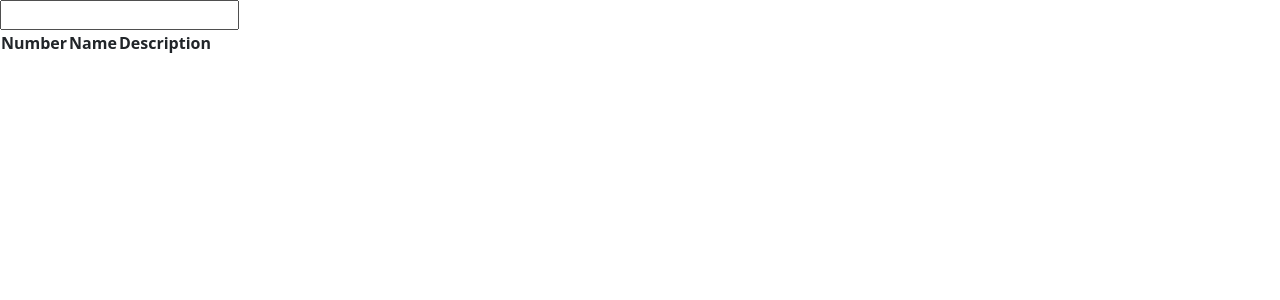
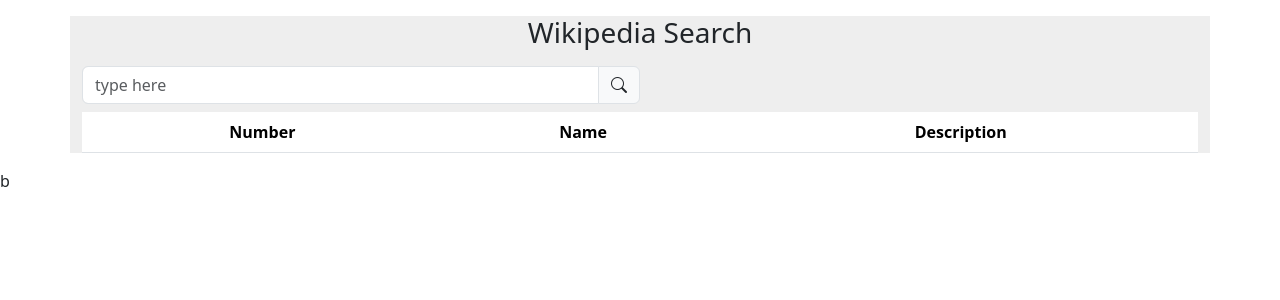
Before and after one commit to zKazemeini125/Wikipedia, an Angular app in the folder ngWikipedia/: page / in a window 1280 px wide. Shown: the top 300 px of the page. Built offline with nearby package versions, Linux system fonts and the light colour scheme.

Commit message:
بهبود رابط کاربری

```diff
--- a/ngWikipedia/package.json
+++ b/ngWikipedia/package.json
@@ -22,6 +22,7 @@
     "@angular/router": "^17.0.0",
     "@angular/ssr": "^17.0.3",
     "bootstrap": "^5.3.2",
+    "bootstrap-icons": "^1.11.3",
     "express": "^4.18.2",
     "rxjs": "~7.8.0",
     "tslib": "^2.3.0",
--- a/ngWikipedia/src/app/_services/wikipedia.service.ts
+++ b/ngWikipedia/src/app/_services/wikipedia.service.ts
@@ -6,7 +6,6 @@
 })
 export class WikipediaService {
   constructor(private http: HttpClient) {}
-
   onSearch(value: string) {
     return this.http.get("https://en.wikipedia.org/w/api.php", {
       params: {
--- a/ngWikipedia/src/app/app.component.css
+++ b/ngWikipedia/src/app/app.component.css
@@ -0,0 +1,5 @@
+.container {
+    background-color: rgb(238, 238, 238);
+    text-align: center;
+    text-transform: capitalize
+}
--- a/ngWikipedia/src/app/app.component.html
+++ b/ngWikipedia/src/app/app.component.html
@@ -1,2 +1,5 @@
-<app-searchbar (onSearch)="OnGetTerm($event)"></app-searchbar>
-<app-page-list [items]="resault"></app-page-list>
+<div class="container mt-3 hight-100">
+    <h3 class="mt-3 mb-3">Wikipedia search</h3>
+    <app-searchbar (onSearch)="OnGetTerm($event)"></app-searchbar>
+    <app-page-list [items]="resault"></app-page-list>
+</div>b
--- a/ngWikipedia/src/app/page-list/page-list.component.html
+++ b/ngWikipedia/src/app/page-list/page-list.component.html
@@ -1,4 +1,4 @@
-<table>
+<table class="table">
     <thead>
         <tr>
             <th>Number</th>
--- a/ngWikipedia/src/app/searchbar/searchbar.component.css
+++ b/ngWikipedia/src/app/searchbar/searchbar.component.css
@@ -0,0 +1,7 @@
+span {
+    cursor: pointer;
+}
+
+.input-group {
+    width: 50% !important;
+}
--- a/ngWikipedia/src/app/searchbar/searchbar.component.html
+++ b/ngWikipedia/src/app/searchbar/searchbar.component.html
@@ -1,5 +1,8 @@
 <form class="form" (submit)="OnSubmit($event)">
-    <input class="input" type="text"
-        (input)="OnChangeInput($any($event.target).value)">
-    {{term}}
+    <div class="input-group mb-2">
+        <input type="text" class="form-control" placeholder="type here"
+            (input)="OnChangeInput($any($event.target).value)">
+        <span class="input-group-text" (click)="OnSubmit($event)"><i
+                class="bi bi-search"></i></span>
+    </div>
 </form>
--- a/ngWikipedia/src/styles.css
+++ b/ngWikipedia/src/styles.css
@@ -1,2 +1,3 @@
 /* You can add global styles to this file, and also import other style files */
 @import 'bootstrap/dist/css/bootstrap.css';
+@import 'bootstrap-icons/font/bootstrap-icons.css';
```
Also changed, not shown: 1 other file (tests, documents, lock files or other folders).
